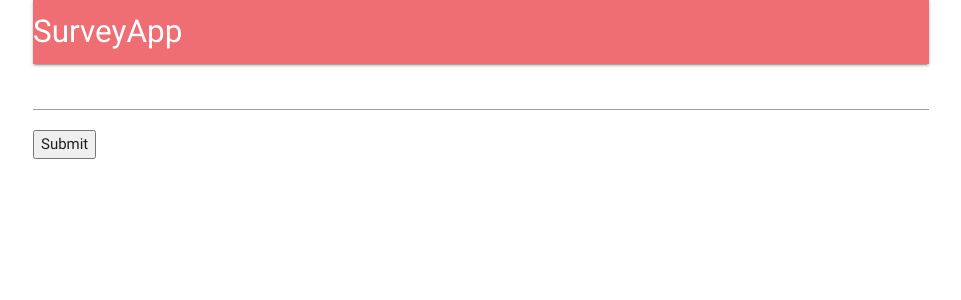
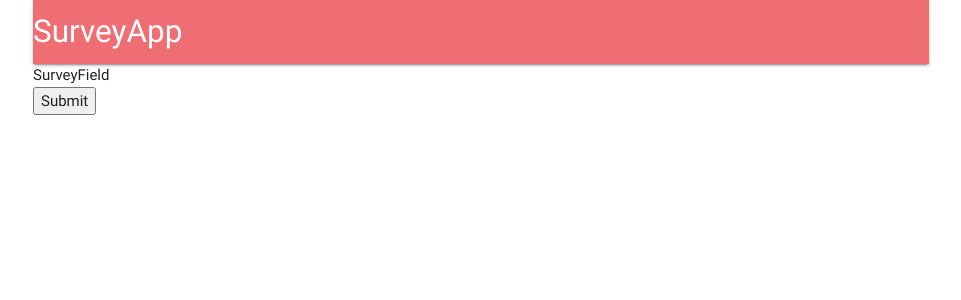
Before and after one commit to dmayes403/SurveyApp, a React (Create React App) app in the folder client/: page /surveys/new in a window 1280 px wide. Shown: the top 300 px of the page, without its empty margins (159-1120 px from the left). Built offline with nearby package versions, Linux system fonts and the light colour scheme; no server answers.

Commit message:
creating custom fields

```diff
--- /dev/null
+++ b/client/src/components/surveys/SurveyField.js
@@ -0,0 +1,11 @@
+// SurveyField contains logic to render a single lable
+// and text input.
+import React from 'react';
+
+export default () => {
+    return (
+        <div>
+            SurveyField
+        </div>
+    );
+};
--- a/client/src/components/surveys/SurveyForm.js
+++ b/client/src/components/surveys/SurveyForm.js
@@ -1,16 +1,21 @@
 import React, { Component } from 'react';
 import { reduxForm, Field } from 'redux-form';
+import SurveyField from './SurveyField';
 
 class SurveyForm extends Component {
+    renderFields() {
+        return (
+            <div>
+                <Field type="text" name="title" component={SurveyField}/>
+            </div>
+        );
+    }
+
     render() {
         return (
             <div>
                 <form onSubmit={this.props.handleSubmit(values => console.log(values))}>
-                    <Field
-                        type="text"
-                        name="surveyTitle"
-                        component="input"
-                    />
+                    {this.renderFields()}
                     <button type="submit">Submit</button>
                 </form>
             </div>
```
